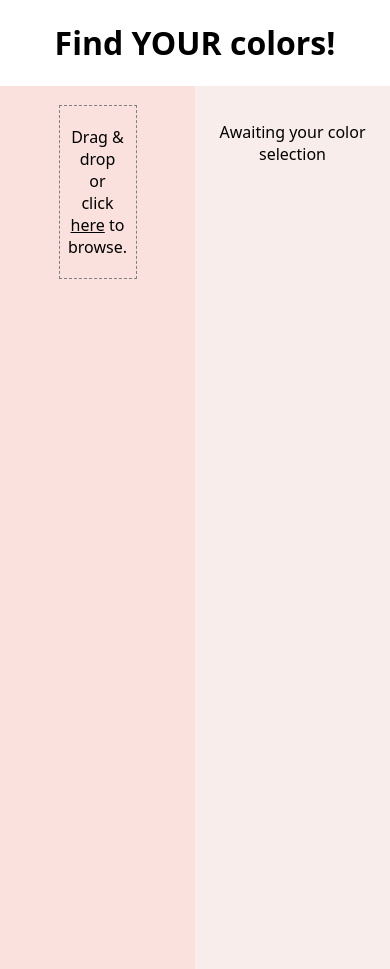
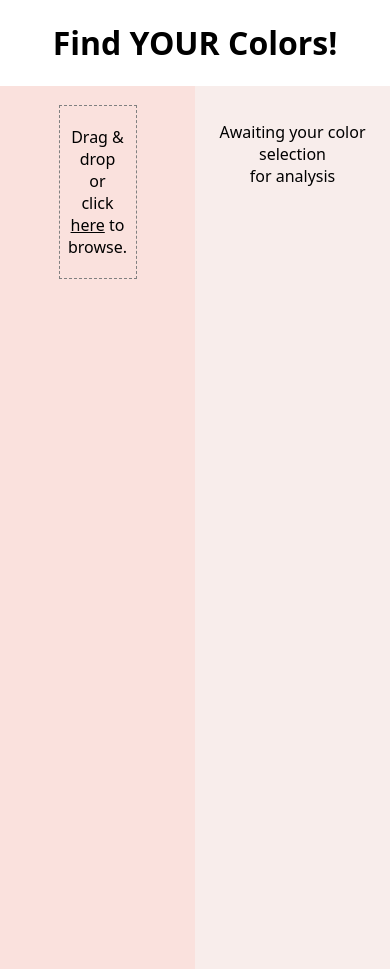
Before and after one commit to malavikasmenon/color-analysis, a Vue app: page / in a window 390 px wide. Built offline with nearby package versions, Linux system fonts and the light colour scheme; a web font is replaced by a local one.

Commit message:
set up for mobile

```diff
--- a/src/App.vue
+++ b/src/App.vue
@@ -6,7 +6,7 @@
       href="https://fonts.googleapis.com/css2?family=DynaPuff:wght@400..700&display=swap"
       rel="stylesheet"
     />
-    <h1 class="header">Find YOUR colors!</h1>
+    <h1 class="header">Find YOUR Colors!</h1>
     <div class="container">
       <InputComponent @analyse="this.doColorAnalysis" />
       <OutputComponent
@@ -60,27 +60,22 @@ body {
   .container {
     flex-direction: column;
     width: 100%;
-    min-height: 100%;
     overflow-y: auto;
-    /* height: max-content; */
+    background-color: #f8edeb;
   }
   .input-side {
     width: 100%;
     text-align: center;
     margin: 0;
     padding: 1em 0;
-    /* min-height: 50%; */
     height: max-content;
-    /* overflow-y: auto; */
   }
   .output-side {
     width: 100%;
     text-align: center;
     margin: 0;
     padding: 1em 0;
-    /* min-height: 50%; */
     height: max-content;
-    /* overflow-y: auto; */
   }
   .image-upload {
     margin: auto;
--- a/src/components/OutputComponent.vue
+++ b/src/components/OutputComponent.vue
@@ -17,7 +17,10 @@
       </p>
     </div>
     <div v-else>
-      <p>Awaiting your color selection</p>
+      <p>
+        Awaiting your color selection <br />
+        for analysis
+      </p>
     </div>
   </div>
 </template>
```
Also changed, not shown: 1 other file (tests, documents, lock files or other folders).
